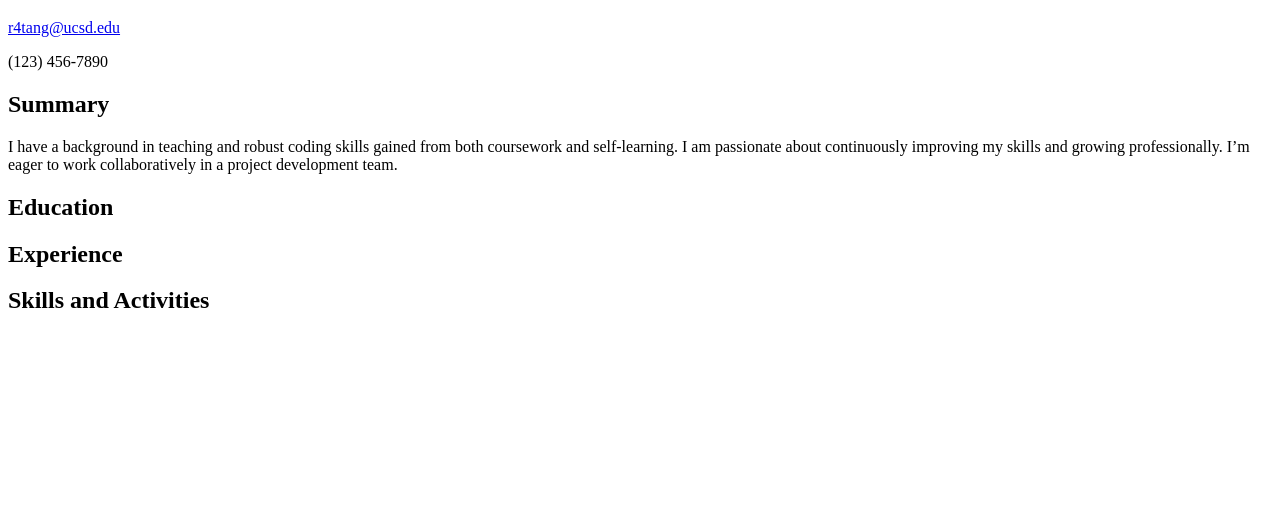
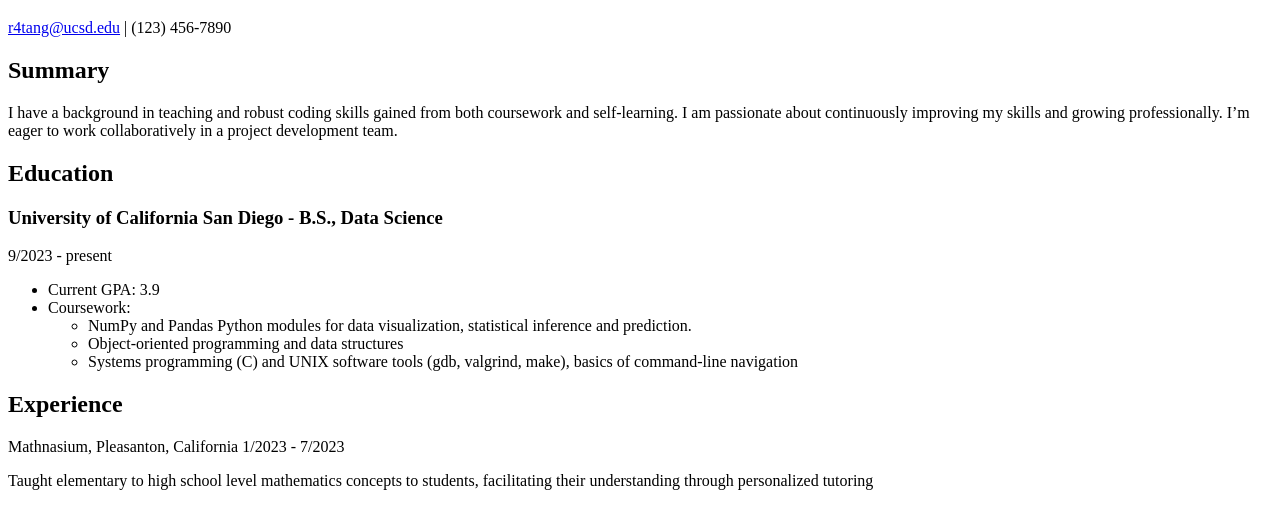
Before and after one commit to r4tangUCSD/portfolio, a plain HTML site: page resume/index.html in a window 1280 px wide. Shown: the part 149-678 px from the top of the page. Drawn offline with Linux system fonts and the light colour scheme; files that its build step writes are made by us from their sources.

Commit message:
Update index.html

```diff
--- a/resume/index.html
+++ b/resume/index.html
@@ -14,22 +14,34 @@
         <li><a href="./resume">Resume</a></li>
     </ul>
     <h1>Resume</h1>
-    <a href="r4tang@ucsd.edu">r4tang@ucsd.edu</a>
-    <p> (123) 456-7890</p>
+    <p><a href="r4tang@ucsd.edu">r4tang@ucsd.edu</a> | (123) 456-7890</p>
     <section>
         <h2>Summary</h2>
         <article> I have a background in teaching and robust coding skills gained from both coursework and self-learning. I am passionate about
             continuously improving my skills and growing professionally. I’m eager to work collaboratively in a project development team. </article>
     </section>
-
     <section>
         <h2>Education</h2>
+        <h3>University of California San Diego - B.S., Data Science</h3>
+        <p><time datetime="2023-9">9/2023</time> - present</p>
+        <ul>
+            <li>Current GPA: 3.9</li>
+            <li>Coursework:
+                <ul>
+                    <li>NumPy and Pandas Python modules for data visualization, statistical inference and
+                        prediction.</li>
+                    <li>Object-oriented programming and data structures</li>
+                    <li>Systems programming (C) and UNIX software tools (gdb, valgrind, make), basics of command-line navigation</li>
+                </ul>
+            </li>
+        </ul>
     </section>
     <section>
         <h2>Experience</h2>
-    </section>
-    <section>
-        <h2>Skills and Activities</h2>
+        <p>Mathnasium, Pleasanton, California <time datetime="2023-1">1/2023</time> - <time datetime="2023-7">7/2023</time></p>
+        <article>Taught elementary to high school level mathematics concepts to students, facilitating their understanding through
+            personalized tutoring
+        </article>
     </section>
 </body>
 </html>
```
